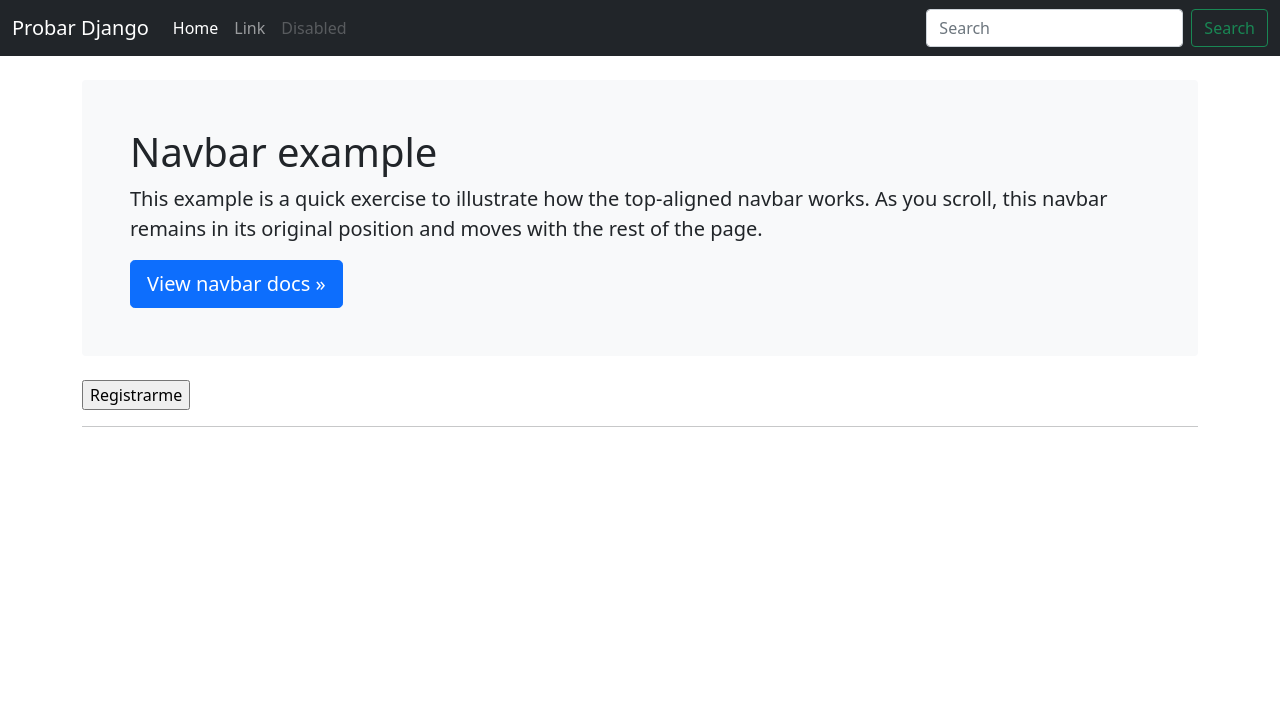
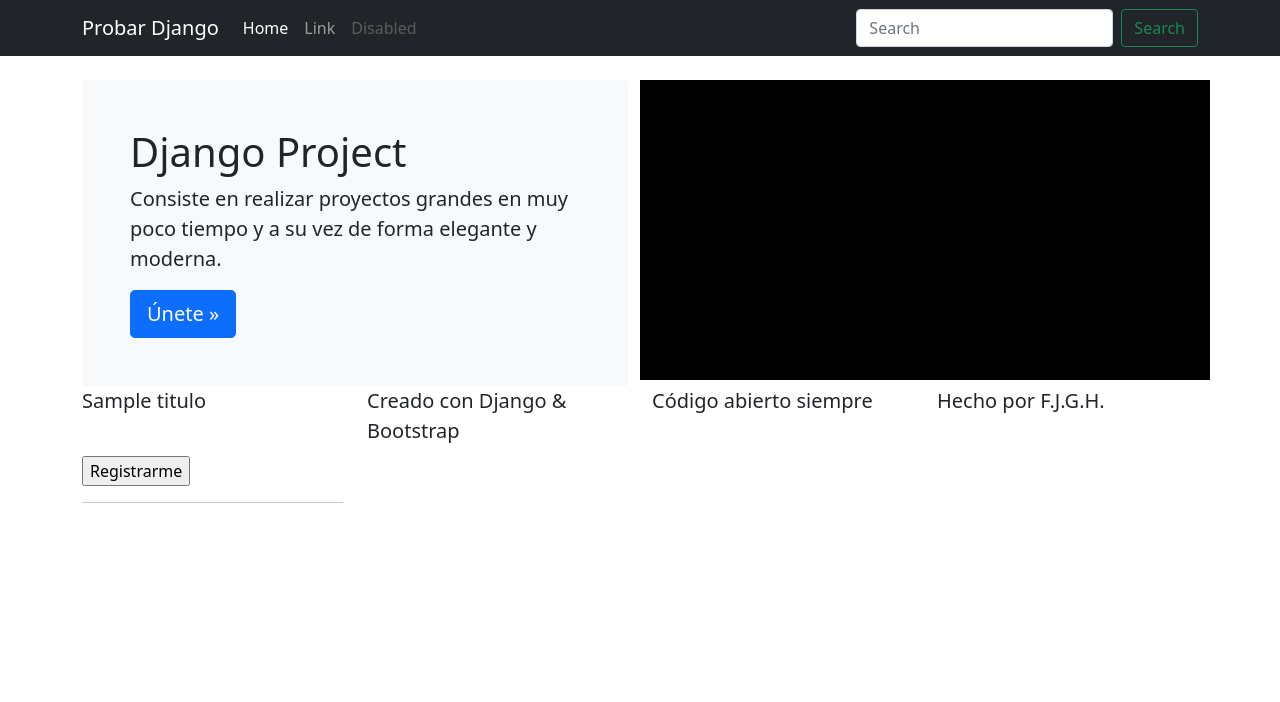
Before and after one commit to Frank-Grijalba/django_project, a Django app: template templates/index.html in a window 1280 px wide. Shown: the top 702 px of the page. Run offline with Django 3.2, Linux system fonts and the light colour scheme; the template is opened without the code that fills it: most values are stand-ins (such as "Sample title", 1, 10 or a date in 2020); some libraries are stand-ins or nearby versions.

Commit message:
Mejorando estilo Bootstrap

```diff
--- a/core/views.py
+++ b/core/views.py
@@ -14,7 +14,7 @@ def functionHello(request, *args, **kwargs):
 
 # LLamada de una página web
 def index(request):
-    titulo = "Formulario de registro"
+    titulo = "Bienvenid@"
     # if request.user.is_authenticated():
     #     titulo = "Bienvenido %s" %(request.user)
     form = RegModelForm(request.POST or None)
--- a/templates/index.html
+++ b/templates/index.html
@@ -2,10 +2,15 @@
 {% load crispy_forms_tags %}
 
 {% block jumbotron %}
+<div class="row">
+    <div class="col-sm-6">
         <div class="bg-light p-5 rounded">
-    <h1>Navbar example</h1>
-    <p class="lead">This example is a quick exercise to illustrate how the top-aligned navbar works. As you scroll, this navbar remains in its original position and moves with the rest of the page.</p>
-    <a class="btn btn-lg btn-primary" href="/docs/5.1/components/navbar/" role="button">View navbar docs &raquo;</a>
+            <h1>Django Project</h1>
+            <p class="lead">Consiste en realizar proyectos grandes en muy poco tiempo y a su vez de forma elegante y moderna.</p>
+            <a class="btn btn-lg btn-primary" href="/docs/5.1/components/navbar/" role="button">Únete &raquo;</a>
+        </div>
+    </div>
+<div class="col-sm-6" style='background-color:black; height:300px;'></div>
 </div>
 {% endblock %}
 {{ titulo }}
@@ -13,10 +18,23 @@
 <br/>
 
 {% block content %}
+<div class="row">
+    <div class="col-sm-3 col-xs-12 pull-right">
+    <p class='lead'>{{ titulo }}</p>
         <form method="POST" action="">{% csrf_token %} {% comment %} formulario contra la falsificación en post {% endcomment %}
         {{ the_form|crispy }}
         <br/>
         <input type = 'submit' value ="Registrarme" />
         </form>
         <hr/>
+    </div>
+<div class='col-sm-3'>
+    <p class='lead'>Creado con Django &amp; Bootstrap</p>
+</div>
+<div class='col-sm-3'>
+    <p class='lead'>Código abierto siempre</p>
+</div>
+<div class='col-sm-3'>
+    <p class='lead'>Hecho por F.J.G.H.</p>
+</div>
 {% endblock %}
--- a/templates/navbar.html
+++ b/templates/navbar.html
@@ -1,5 +1,5 @@
 <nav class="navbar navbar-expand-md navbar-dark bg-dark mb-4">
-  <div class="container-fluid">
+  <div class="container">
     <a class="navbar-brand" href="#">Probar Django</a>
     <button class="navbar-toggler" type="button" data-bs-toggle="collapse" data-bs-target="#navbarCollapse" aria-controls="navbarCollapse" aria-expanded="false" aria-label="Toggle navigation">
       <span class="navbar-toggler-icon"></span>
```
Lines whose indentation alone changed are shown as unchanged.
